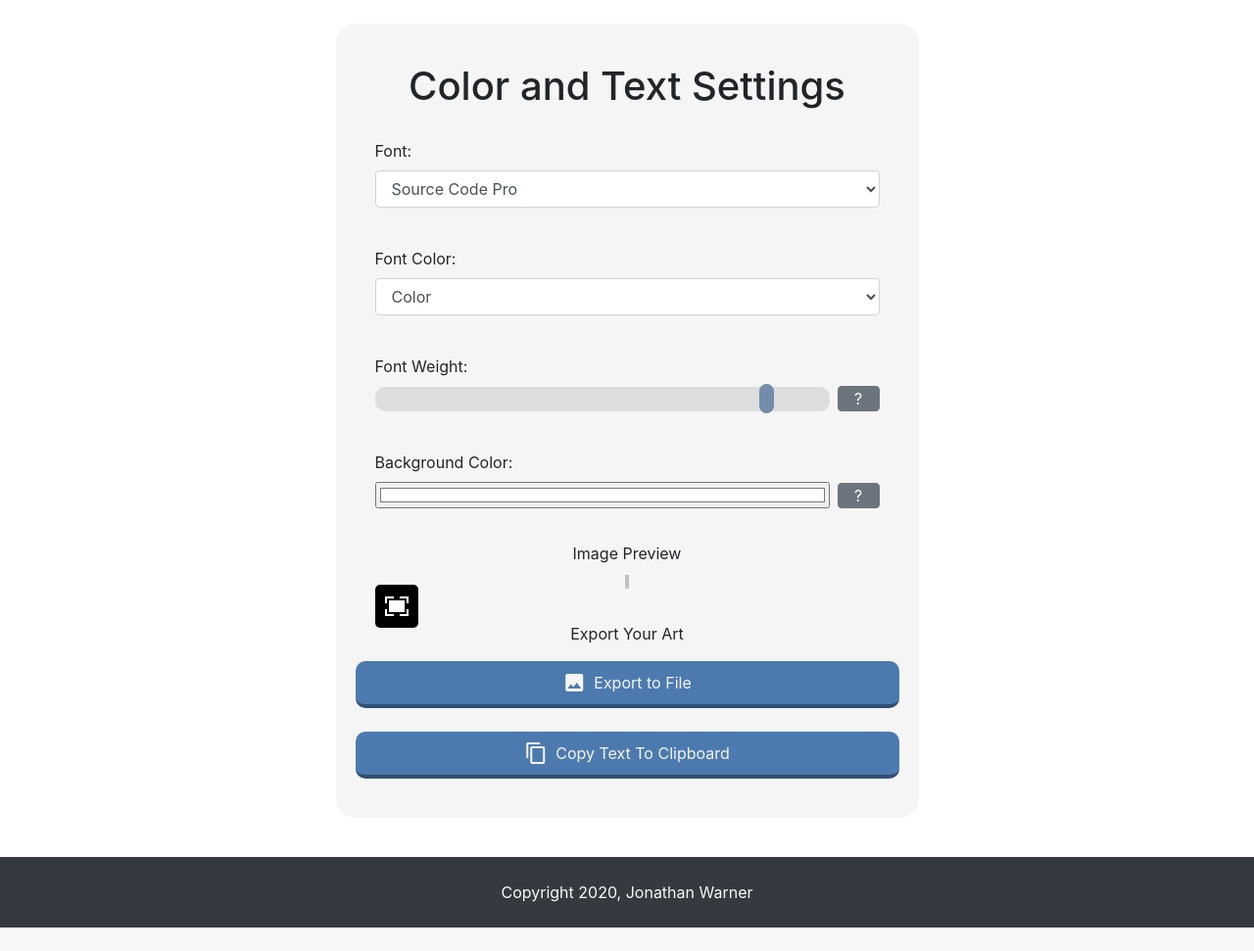
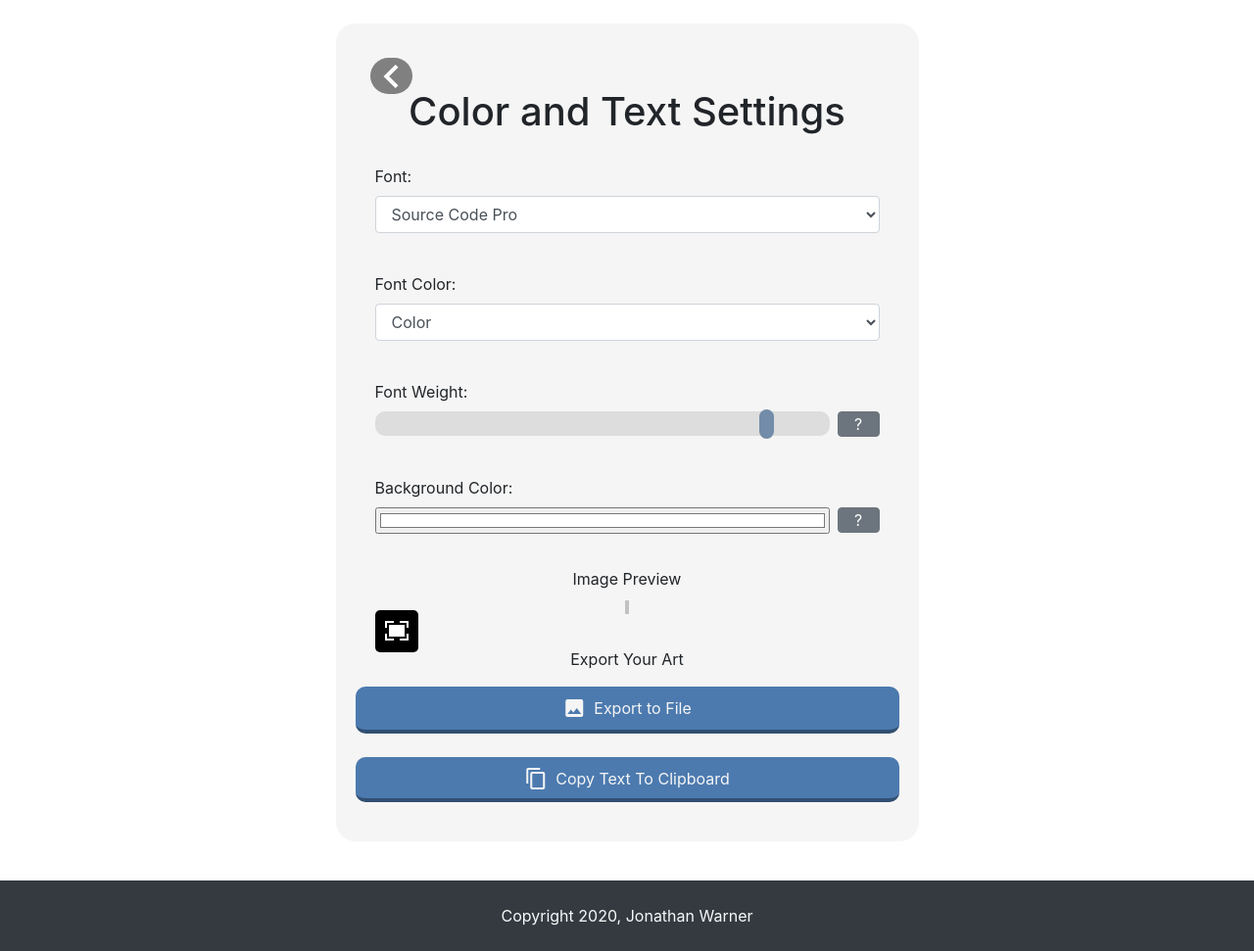
Before and after one commit to jewarner57/image-to-ascii-converter, a Flask app: template templates/view.html in a window 1280 px wide. Shown: the part 56-1027 px from the top of the page at 98% size. Before the commit the page ends 1003 px from the top, so only its background shows below. Run offline with Flask 2, Linux system fonts and the light colour scheme; the template is opened without the code that fills it, so the values that code supplies are empty; some web fonts are replaced.

Commit message:
feat: improve form styling and add back button on view page

```diff
--- a/app.py
+++ b/app.py
@@ -90,59 +90,56 @@ def convert():
 
         # upload an image from the user
         image_info = uploadImage(request)
+
+        if not image_info:
+            flash("No Image Selected.")
+            return redirect(url_for("convert"))
+
         image_filepath = image_info.get("filepath")
         image_extension = image_info.get("extension")
 
-        # if the user uploaded a valid image
-        if image_filepath is not None:
+        char_key = request.form.get("charkey")
 
-            char_key = request.form.get("charkey")
+        image_width = int(request.form.get("image-width"))
+        image_height = request.form.get("image-height")
 
-            image_width = int(request.form.get("image-width"))
-            image_height = request.form.get("image-height")
+        if char_key == "" or char_key == None:
+            char_key = [".", ",", "*", "/", "(", "#", "%", "&", "@"]
+        else:
+            char_key = char_key.split(" ")
 
-            if char_key == "" or char_key == None:
-                char_key = [".", ",", "*", "/", "(", "#", "%", "&", "@"]
+            # create the ascii art from the image
+            if image_extension == "gif":
+                gif_ascii_data = make_gif_ascii_string(
+                    image_filepath,
+                    char_key,
+                    image_width,
+                    image_height,
+                )
+
+                ascii_art = gif_ascii_data.get("previewImage")
+                ascii_art_data = gif_ascii_data.get("frames")
             else:
-                char_key = char_key.split(" ")
+                ascii_art = make_image_ascii_string(
+                    image_filepath,
+                    char_key,
+                    image_width,
+                    image_height,
+                )
+                ascii_art_data = ascii_art
 
-                # create the ascii art from the image
-                if image_extension == "gif":
-                    gif_ascii_data = make_gif_ascii_string(
-                        image_filepath,
-                        char_key,
-                        image_width,
-                        image_height,
-                    )
+        # remove the image
+        os.remove(image_filepath)
 
-                    ascii_art = gif_ascii_data.get("previewImage")
-                    ascii_art_data = gif_ascii_data.get("frames")
-                else:
-                    ascii_art = make_image_ascii_string(
-                        image_filepath,
-                        char_key,
-                        image_width,
-                        image_height,
-                    )
-                    ascii_art_data = ascii_art
+        # the ascii image string
+        context = {
+            "asciiImage": ascii_art,
+            "imageData": json.dumps(ascii_art_data),
+            "isAnimated": json.dumps(image_extension == "gif"),
+        }
 
-            # remove the image
-            os.remove(image_filepath)
-
-            # the ascii image string
-            context = {
-                "asciiImage": ascii_art,
-                "imageData": json.dumps(ascii_art_data),
-                "isAnimated": json.dumps(image_extension == "gif"),
-            }
-
-            return render_template("view.html", **context)
-        else:
-            flash("No Image Selected.")
-            return redirect(url_for("convert"))
-
+        return render_template("view.html", **context)
     else:
-
         context = {
             "uploadSize": int(current_app.config["MAX_CONTENT_LENGTH"] / 1024 / 1024),
             "allowedExtensions": current_app.config["ALLOWED_EXTENSIONS"],
--- a/static/styles.css
+++ b/static/styles.css
@@ -214,6 +214,7 @@ body {
     box-shadow: inset 0 0 8px #000000;
     border: none;
     padding: 12px 20px;
+    text-decoration: none;
 }
 
 .charkeycustom-wrapper {
@@ -272,6 +273,21 @@ body {
     margin: 20px;
 }
 
+.back-button {
+  background-color: gray;
+  padding: 7px 10px 10px 9px;
+  border-radius: 20px;
+  margin-left: 15px;
+  width: 100px;
+  transition: all 0.5s;
+}
+
+.back-button:hover {
+  background-color: rgb(71, 71, 71);
+  margin-left: 10px;
+  transition: all 0.5s;
+}
+
 /* hide all file upload inputs */
 input[type="file"] {
     display: none;
--- a/templates/view.html
+++ b/templates/view.html
@@ -5,6 +5,11 @@
   <div class="col-12 py-4">
     <div class="col-md-10 offset-md-1 col-lg-6 offset-lg-3">
       <form class="form-group setting-container">
+        <a href="/convert" class="back-button">
+          <svg xmlns="http://www.w3.org/2000/svg" fill="#fff" width="24" height="24" viewBox="0 0 24 24">
+            <path d="M16.67 0l2.83 2.829-9.339 9.175 9.339 9.167-2.83 2.829-12.17-11.996z" />
+          </svg>
+        </a>
         <h1 class="text-center">Color and Text Settings</h1>
 
         <div class="view-setting">
@@ -95,8 +100,7 @@
             <p class="errorText text-center" id="download-error"></p>
           </div>
 
-
-          <div class="theme-button" id="clipboard-copy"><i class="material-icons mr-2"
+          <div class="theme-button pb-2" id="clipboard-copy"><i class="material-icons mr-2"
               id="upload-icon">content_copy</i>Copy Text To
             Clipboard
           </div>
```
Also changed, not shown: templates/convert.html (+5 -4 lines).
